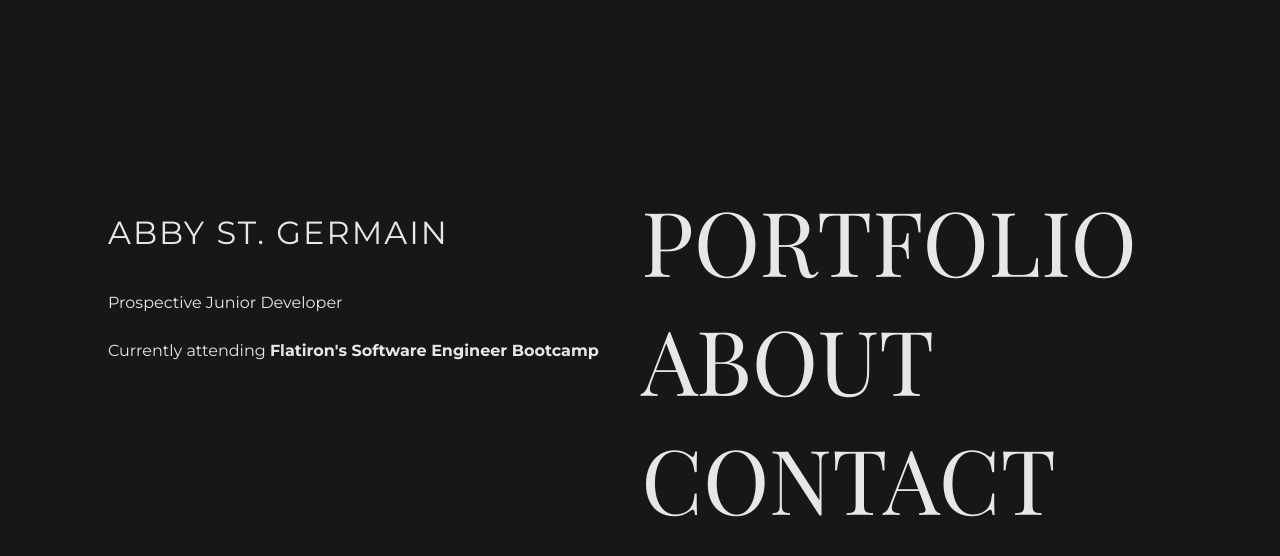
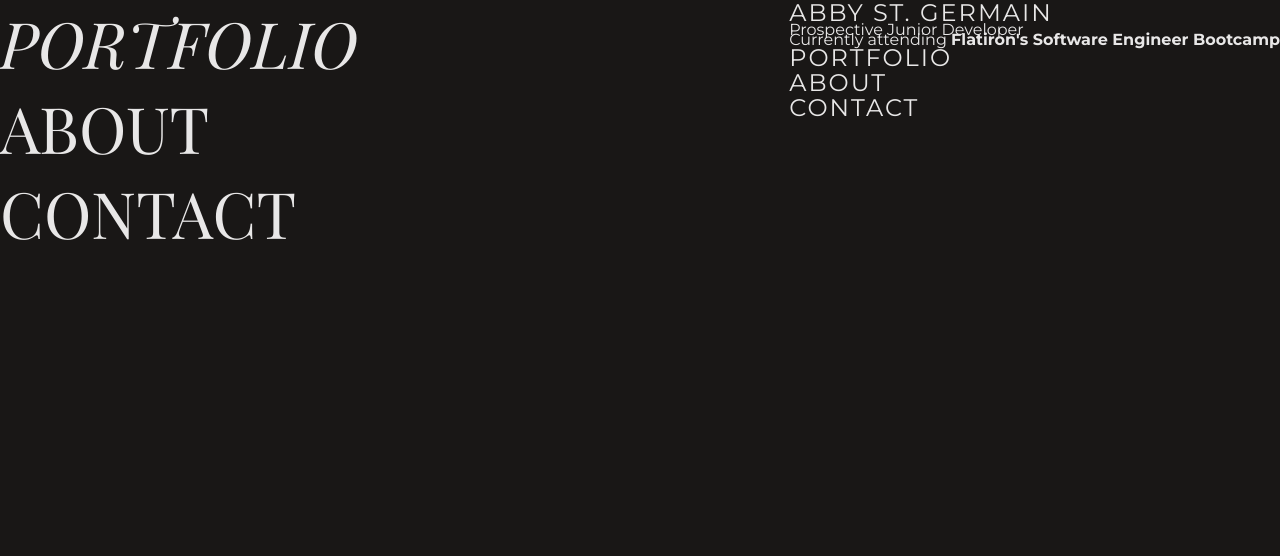
Before and after one commit to abbysaintg/my-personal-website-2, a plain HTML site: page index.html in a window 1280 px wide. Drawn offline with Linux system fonts and the light colour scheme.

Commit message:
mirror layout test

```diff
--- a/index.html
+++ b/index.html
@@ -14,29 +14,50 @@
     <!-- fonts  -->
     <link rel="preconnect" href="https://fonts.googleapis.com">
     <link rel="preconnect" href="https://fonts.gstatic.com" crossorigin>
-    <link href="https://fonts.googleapis.com/css2?family=Montserrat:ital,wght@0,100;0,200;0,300;0,400;0,500;0,600;0,700;0,800;0,900;1,100;1,200;1,300;1,400;1,500;1,600;1,700;1,800;1,900&family=Playfair+Display+SC:ital@0;1&display=swap" rel="stylesheet">
+    <link
+        href="https://fonts.googleapis.com/css2?family=Montserrat:ital,wght@0,100;0,200;0,300;0,400;0,500;0,600;0,700;0,800;0,900;1,100;1,200;1,300;1,400;1,500;1,600;1,700;1,800;1,900&family=Playfair+Display+SC:ital@0;1&display=swap"
+        rel="stylesheet">
     <!-- javascript  -->
     <script src="script.js"></script>
 </head>
 
 <body>
-    <div class="column-container">
 
-        <div class="column" id="column-left">
-            <h1>ABBY ST. GERMAIN</h1>
-            <p>Prospective Junior Developer</p>
-            <p>Currently attending <a href="https://flatironschool.com/courses/coding-bootcamp/" class="link-animation"><strong>Flatiron's Software Engineer Bootcamp</strong></a></p>
+    <div class="flex-page">
+
+        <div id="navbar">
+            <ul>
+                <li><a href="#portfolio">PORTFOLIO</a></li>
+                <li><a href="#about">ABOUT</a></li>
+                <li><a href="#contact">CONTACT</a></li>
+            </ul>
         </div>
 
-        <div class="column" id="column-right">
-            <div class="nav">
-                <div><a href="portfolio.html" class="nav-link">PORTFOLIO</a></div>
-                <div><a href="about.html" class="nav-link">ABOUT</a></div>
-                <div><a href="contact.html" class="nav-link">CONTACT</a></div>
-            </div>
+        <div id="content">
+
+            <section id="intro-section">
+                <h1>ABBY ST. GERMAIN</h1>
+                <p>Prospective Junior Developer</p>
+                <p>Currently attending <a href="https://flatironschool.com/courses/coding-bootcamp/"
+                        class="link-animation"><strong>Flatiron's Software Engineer Bootcamp</strong></a></p>
+            </section>
+
+            <section id="portfolio">
+                <h1>PORTFOLIO</h1>
+            </section>
+
+            <section id="about">
+                <h1>ABOUT</h1>
+            </section>
+
+            <section id="contact">
+                <h1>CONTACT</h1>
+            </section>
+
         </div>
 
     </div>
+
 </body>
 
 </html>
--- a/style.css
+++ b/style.css
@@ -1,3 +1,13 @@
+html {
+    scroll-behavior: smooth;
+  }
+
+* {
+	margin:0; /* reset margins */
+	padding:0; /* reset padding */
+	border:0; /* reset borders */
+}
+
 body {
     font-family: 'Montserrat', sans-serif; /* default font */
     color: #E8E7E7; /* default font color */
@@ -43,45 +53,53 @@ a:hover {
     transform-origin: bottom center;
 }
 
-/* ----------------------- home - column container ----------------------- */
+/* ----------------------- page ----------------------- */
 
-
-.column-container {
-    display: flex; /* enable flexbox */
-    flex-wrap: wrap; /* when window is resized smaller the columns will stack */
-    justify-content: space-evenly; /* space elements evenly horizontally */
-    position: relative; /* enable container to be moved down */
-    margin: 100px; /* sets margin for all sides */
-    top: 80px; /* moves container down */
+.flex-page {
+    display: flex;
+    flex-wrap: wrap;
+    height: 100vh;
+    overflow: hidden;
 }
 
-/* ----------------------- home - left column ----------------------- */
+/* ----------------------- navbar ----------------------- */
 
-#column-left {
-    flex-grow: 1;
-    padding-right: 25px;
+#navbar {
+    display: flex;
+    position: fixed;
+    font-family: 'Playfair Display SC', serif;
+    font-size: 5vw;
 }
 
-#column-left h1 {
+#navbar li {
+    list-style-type: none;
+}
+
+#navbar a:hover {
+    font-style: italic;
+}
+
+/* ----------------------- content ----------------------- */
+#content {
+    display: flex;
+    flex-wrap: wrap;
+    flex-grow: 1;
+    overflow-y: scroll;
+    flex-direction: column;
+    align-content: flex-end;
+    justify-content: flex-start;
+}
+
+#content h1 {
     letter-spacing: 2px;
-    line-height: 200%;
+    line-height: 25px;
     font-weight: 400;
 }
 
-#column-left p {
-    line-height: 200%;
+#content p {
+    line-height: 10px;
 }
 
-/* ----------------------- home - right column ----------------------- */
-#column-right {
-    flex-grow: 2;
-    font-family: 'Playfair Display SC', serif;
-    font-size: 7vw;
-}
-
-#column-right a:hover {
-    font-style: italic;
-}
 
 /* ----------------------- contact - form ----------------------- */
 #back-button {
```
